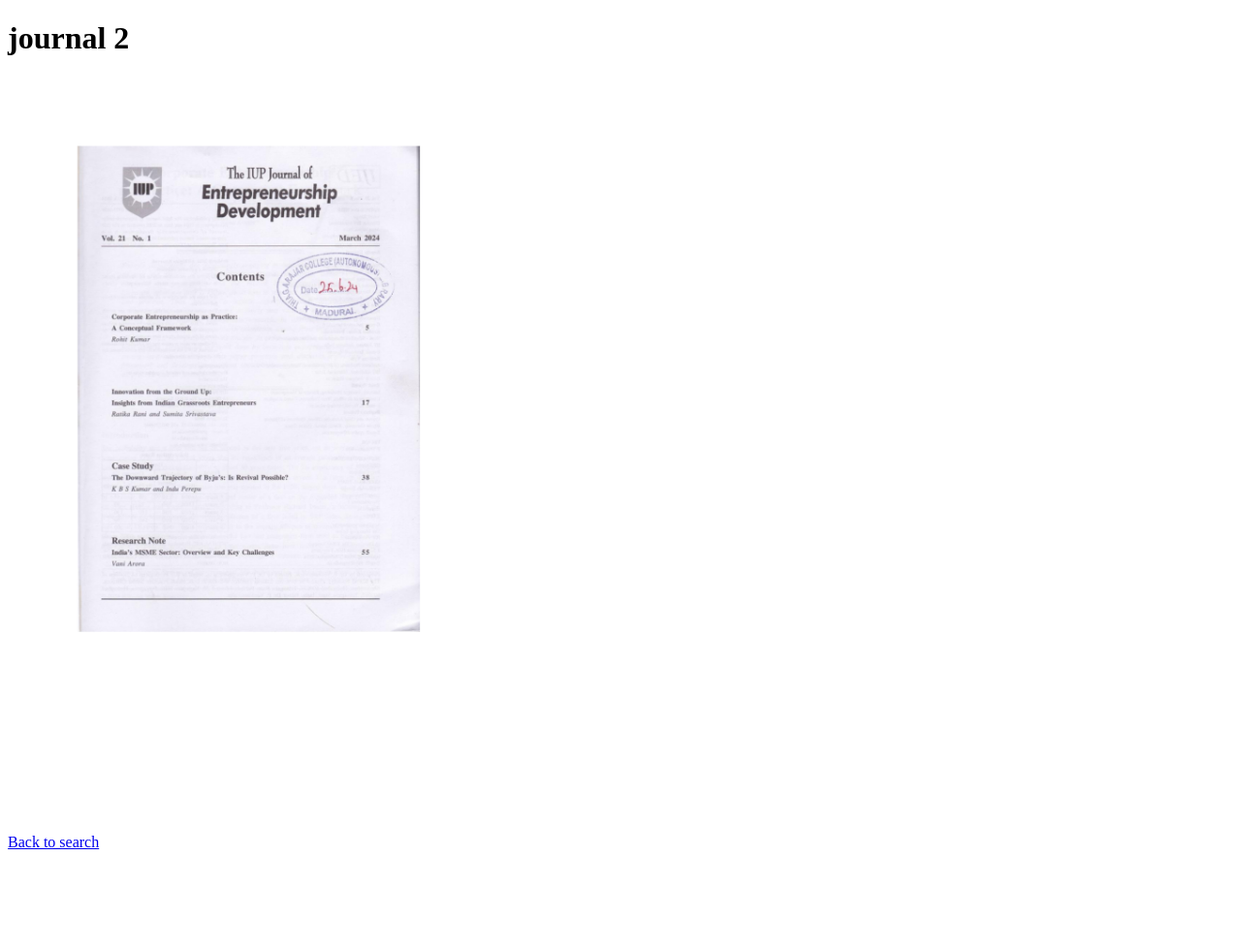
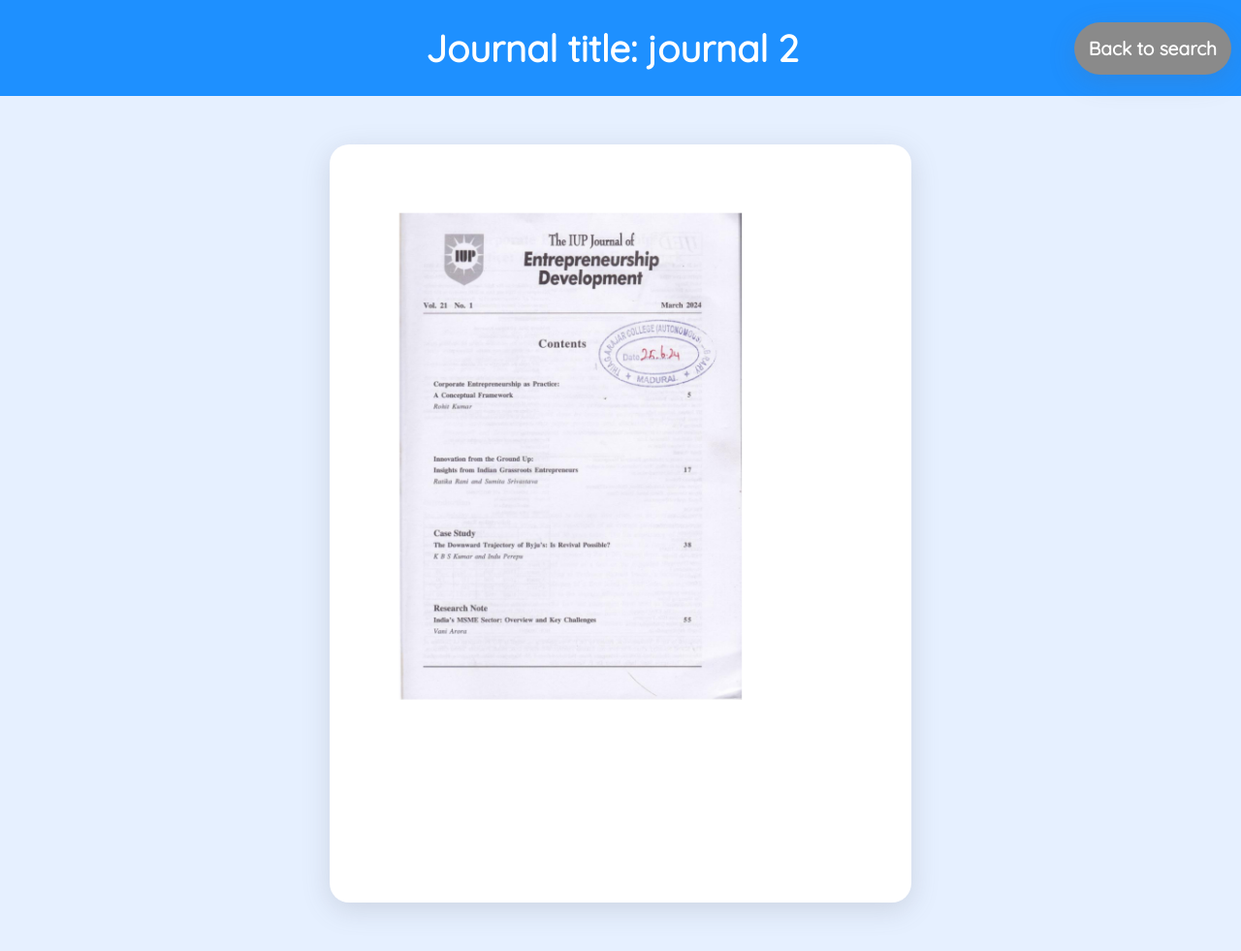
Before and after one commit to Vijay-vj-pro/TC-project, a Django app: page /image/35/ in a window 1280 px wide. Shown: the whole page at 97% size. Before the commit the page ends 876 px from the top, so only its background shows below. Run offline with Django 5.2, Linux system fonts and the light colour scheme; data comes from the database, SQL or seed files in the repository.

Commit message:
final changes

```diff
--- a/myproject/myapp/templates/image_detail.html
+++ b/myproject/myapp/templates/image_detail.html
@@ -1,21 +1,91 @@
 <!DOCTYPE html>
 <html>
+
 <head>
     <title>{{ image.title }}</title>
+    <link rel="stylesheet" href="https://fonts.googleapis.com/css?family=Quicksand" />
     <style>
-        /* Inline CSS for image styling */
+        body {
+            margin: 0;
+            font-family: "Quicksand", serif;
+            font-size: larger;
+            background-color: #e6f0ff;
+            ;
+        }
+
         .image-container img {
-            max-width: 600px; /* Adjust as needed */
-            height: auto; /* Maintain aspect ratio */
+            max-width: 600px;
+            height: auto;
+            border-radius: 30px;
+        }
+        .image-container {
+            border-radius: 20px;
+            box-shadow: rgba(100, 100, 111, 0.2) 0px 7px 29px 0px;
+            margin: 50px;
+            background-color: white;
+
+        }
+        #container {
+            display: flex;
+            flex-direction: column;
+            justify-content: center;
+            align-items: center ;
+        }
+
+        #header {
+            width: 100%;
+            background-color: dodgerblue;
+            align-items: center;
+            justify-content: space-between;
+            display: flex;
+            flex-direction: row;
+            color: white;
+        }
+
+        #img-header {
+            width: 100%;
+            display: flex;
+            justify-content: center;
+            padding-left: 165px;
+        }
+
+        #button-header {
+            width: 250px;
+            display: flex;
+            justify-content: center;
+
+        }
+
+        #back-button {
+            background-color: rgb(138, 138, 138);
+            border-radius: 30px;
+            padding: 15px;
+            font-family: "Quicksand", serif;
+            font-weight: 600;
+            border: none;
+            text-decoration: none;
+            box-shadow: rgba(100, 100, 111, 0.2) 0px 7px 29px 0px;
+            color: white;
         }
     </style>
 </head>
 
 <body>
-    <h1>{{image.title}}</h1>
-    <div class="image-container">
-        <img src="{{image.image.url}}" alt="{{image.title}}"/>
+    <div id="container">
+        <div id="header">
+            <div id="img-header">
+                <h1>Journal title: {{image.title}}</h1>
+            </div>
+            <div id="button-header">
+
+                <a id="back-button" href="{% url 'search_view' %}">Back to search</a>
+            </div>
+        </div>
+        <div class="image-container">
+            <img src="{{image.image.url}}" alt="{{image.title}}" />
+        </div>
+
     </div>
-    <a href="{% url 'search_view' %}">Back to search</a>
 </body>
+
 </html>
```
Also changed, not shown: myproject/myapp/templates/search.html (+13 -9 lines).
